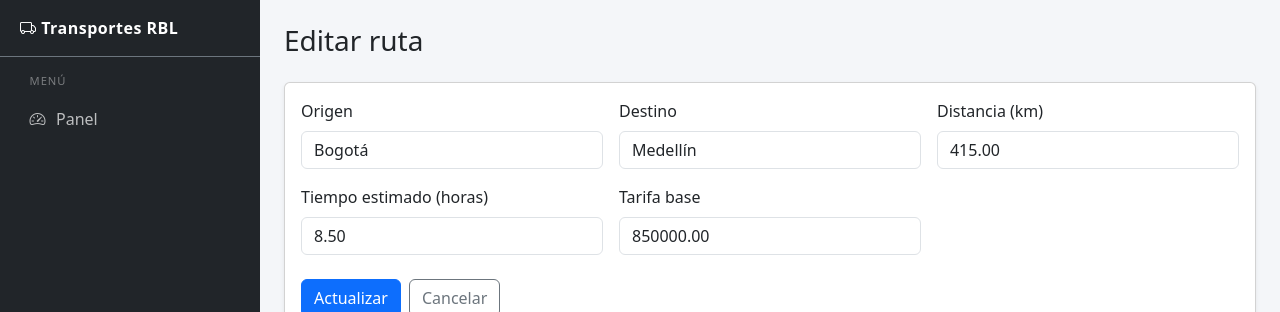
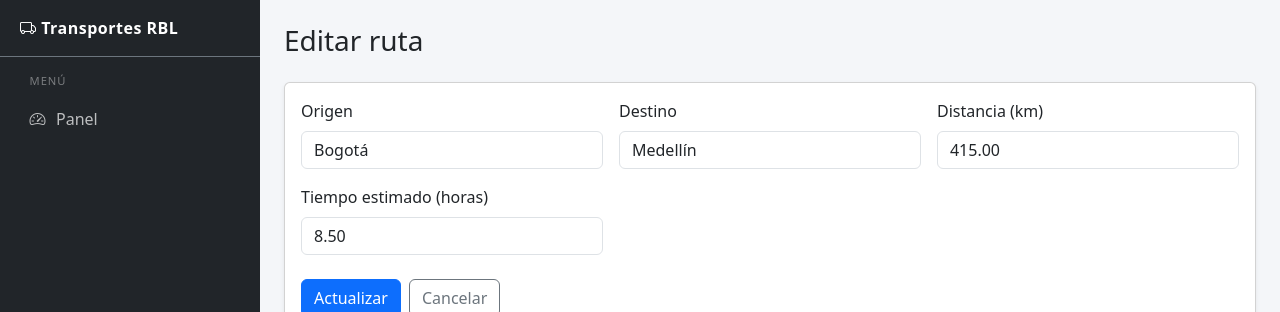
Before and after one commit to JeanRojas17/ProyectoIntegrador2, a Laravel app: page /rutas/1/edit in a window 1280 px wide. Shown: the top 312 px of the page. Run offline with Laravel 12, Linux system fonts and the light colour scheme; a user stored in the database is signed in; data comes from the database, SQL or seed files in the repository.

Commit message:
Eliminar el campo 'tarifa_base' del modelo 'rutas', de la migración y de las vistas relacionadas

```diff
--- a/app/Http/Requests/RutaRequest.php
+++ b/app/Http/Requests/RutaRequest.php
@@ -18,7 +18,6 @@ class RutaRequest extends FormRequest
             'destino' => ['required', 'string', 'max:100', 'different:origen'],
             'distancia_km' => ['required', 'numeric', 'min:0.01'],
             'tiempo_estimado_horas' => ['nullable', 'numeric', 'min:0.01'],
-            'tarifa_base' => ['required', 'numeric', 'min:0'],
         ];
     }
 
@@ -38,7 +37,6 @@ class RutaRequest extends FormRequest
             'destino' => 'destino',
             'distancia_km' => 'distancia (km)',
             'tiempo_estimado_horas' => 'tiempo estimado (horas)',
-            'tarifa_base' => 'tarifa base',
         ];
     }
 }
--- a/app/Models/Ruta.php
+++ b/app/Models/Ruta.php
@@ -17,7 +17,6 @@ class Ruta extends Model
         'destino',
         'distancia_km',
         'tiempo_estimado_horas',
-        'tarifa_base',
     ];
 
     public function envios(): HasMany
--- a/database/script_bd.sql
+++ b/database/script_bd.sql
@@ -232,7 +232,6 @@ CREATE TABLE `rutas` (
   `destino` varchar(100) NOT NULL,
   `distancia_km` decimal(10,2) NOT NULL,
   `tiempo_estimado_horas` decimal(8,2) DEFAULT NULL,
-  `tarifa_base` decimal(12,2) NOT NULL,
   `created_at` timestamp NULL DEFAULT NULL,
   `updated_at` timestamp NULL DEFAULT NULL,
   PRIMARY KEY (`id`)
@@ -241,7 +240,7 @@ CREATE TABLE `rutas` (
 
 LOCK TABLES `rutas` WRITE;
 /*!40000 ALTER TABLE `rutas` DISABLE KEYS */;
-INSERT INTO `rutas` VALUES (1,'Bogotá','Medellín',415.00,8.50,850000.00,'2026-11-03 00:40:52','2026-11-03 00:40:52'),(2,'Bogotá','Cali',460.00,9.00,920000.00,'2026-11-03 00:40:52','2026-11-03 00:40:52'),(3,'Medellín','Barranquilla',700.00,13.00,1350000.00,'2026-11-03 00:40:52','2026-11-03 00:40:52'),(4,'Cali','Bucaramanga',780.00,15.00,1480000.00,'2026-11-03 00:40:52','2026-11-03 00:40:52'),(5,'Barranquilla','Cartagena',120.00,2.50,320000.00,'2026-11-03 00:40:52','2026-11-03 00:40:52');
+INSERT INTO `rutas` VALUES (1,'Bogotá','Medellín',415.00,8.50,'2026-11-03 00:40:52','2026-11-03 00:40:52'),(2,'Bogotá','Cali',460.00,9.00,'2026-11-03 00:40:52','2026-11-03 00:40:52'),(3,'Medellín','Barranquilla',700.00,13.00,'2026-11-03 00:40:52','2026-11-03 00:40:52'),(4,'Cali','Bucaramanga',780.00,15.00,'2026-11-03 00:40:52','2026-11-03 00:40:52'),(5,'Barranquilla','Cartagena',120.00,2.50,'2026-11-03 00:40:52','2026-11-03 00:40:52');
 /*!40000 ALTER TABLE `rutas` ENABLE KEYS */;
 UNLOCK TABLES;
 DROP TABLE IF EXISTS `sessions`;
--- a/resources/views/rutas/_form.blade.php
+++ b/resources/views/rutas/_form.blade.php
@@ -32,12 +32,6 @@
                    value="{{ old('tiempo_estimado_horas', $ruta->tiempo_estimado_horas ?? '') }}">
             @error('tiempo_estimado_horas')<div class="invalid-feedback">{{ $message }}</div>@enderror
         </div>
-        <div class="col-md-4">
-            <label class="form-label">Tarifa base</label>
-            <input type="number" step="0.01" name="tarifa_base" class="form-control @error('tarifa_base') is-invalid @enderror"
-                   value="{{ old('tarifa_base', $ruta->tarifa_base ?? '') }}" required>
-            @error('tarifa_base')<div class="invalid-feedback">{{ $message }}</div>@enderror
-        </div>
     </div>
 
     <div class="mt-4 d-flex gap-2">
--- a/resources/views/rutas/index.blade.php
+++ b/resources/views/rutas/index.blade.php
@@ -45,7 +45,6 @@
                         <th>Destino</th>
                         <th>Distancia (km)</th>
                         <th>Tiempo estimado (h)</th>
-                        <th>Tarifa base</th>
                         <th class="table-actions text-end">Acciones</th>
                     </tr>
                 </thead>
@@ -56,7 +55,6 @@
                             <td>{{ $ruta->destino }}</td>
                             <td>{{ number_format($ruta->distancia_km, 2) }}</td>
                             <td>{{ $ruta->tiempo_estimado_horas ?? '—' }}</td>
-                            <td>${{ number_format($ruta->tarifa_base, 2) }}</td>
                             <td class="table-actions text-end">
                                 <a href="{{ route('rutas.show', $ruta) }}" class="btn btn-sm btn-outline-secondary" title="Ver">
                                     <i class="bi bi-eye"></i>
@@ -77,7 +75,7 @@
                             </td>
                         </tr>
                     @empty
-                        <tr><td colspan="6" class="text-center text-muted py-4">No hay rutas registradas.</td></tr>
+                        <tr><td colspan="5" class="text-center text-muted py-4">No hay rutas registradas.</td></tr>
                     @endforelse
                 </tbody>
             </table>
--- a/resources/views/rutas/show.blade.php
+++ b/resources/views/rutas/show.blade.php
@@ -28,8 +28,6 @@
                 <dt class="col-sm-3">Tiempo estimado</dt>
                 <dd class="col-sm-9">{{ $ruta->tiempo_estimado_horas ? $ruta->tiempo_estimado_horas . ' horas' : '—' }}</dd>
 
-                <dt class="col-sm-3">Tarifa base</dt>
-                <dd class="col-sm-9">${{ number_format($ruta->tarifa_base, 2) }}</dd>
             </dl>
         </div>
     </div>
```
Also changed, not shown: database/seeders/DatabaseSeeder.php (+5 -5 lines), README.md, database/migrations/2026_11_02_000004_create_rutas_table.php, database/migrations/2026_11_22_000001_drop_tarifa_base_from_rutas_table.php (added).
